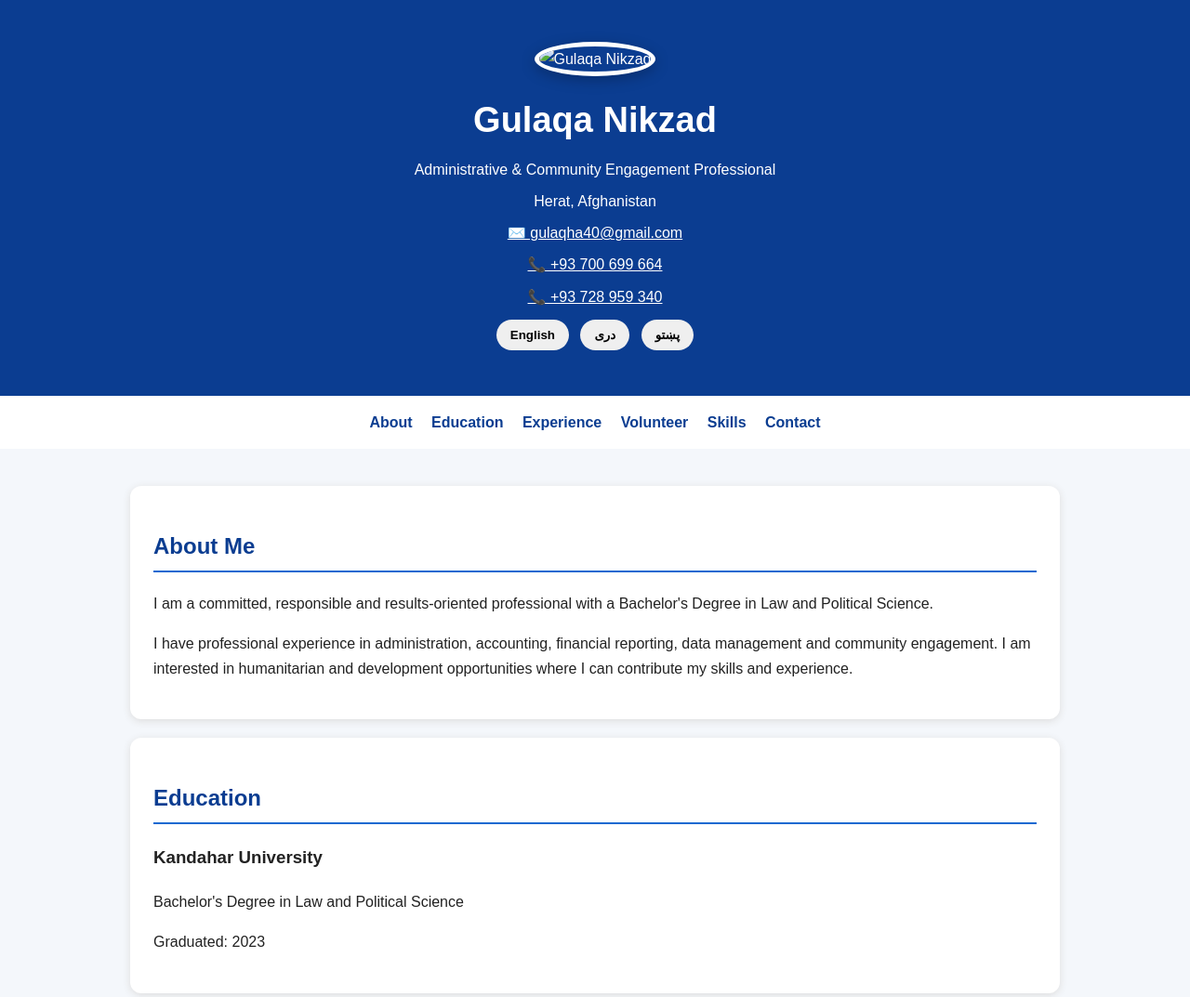
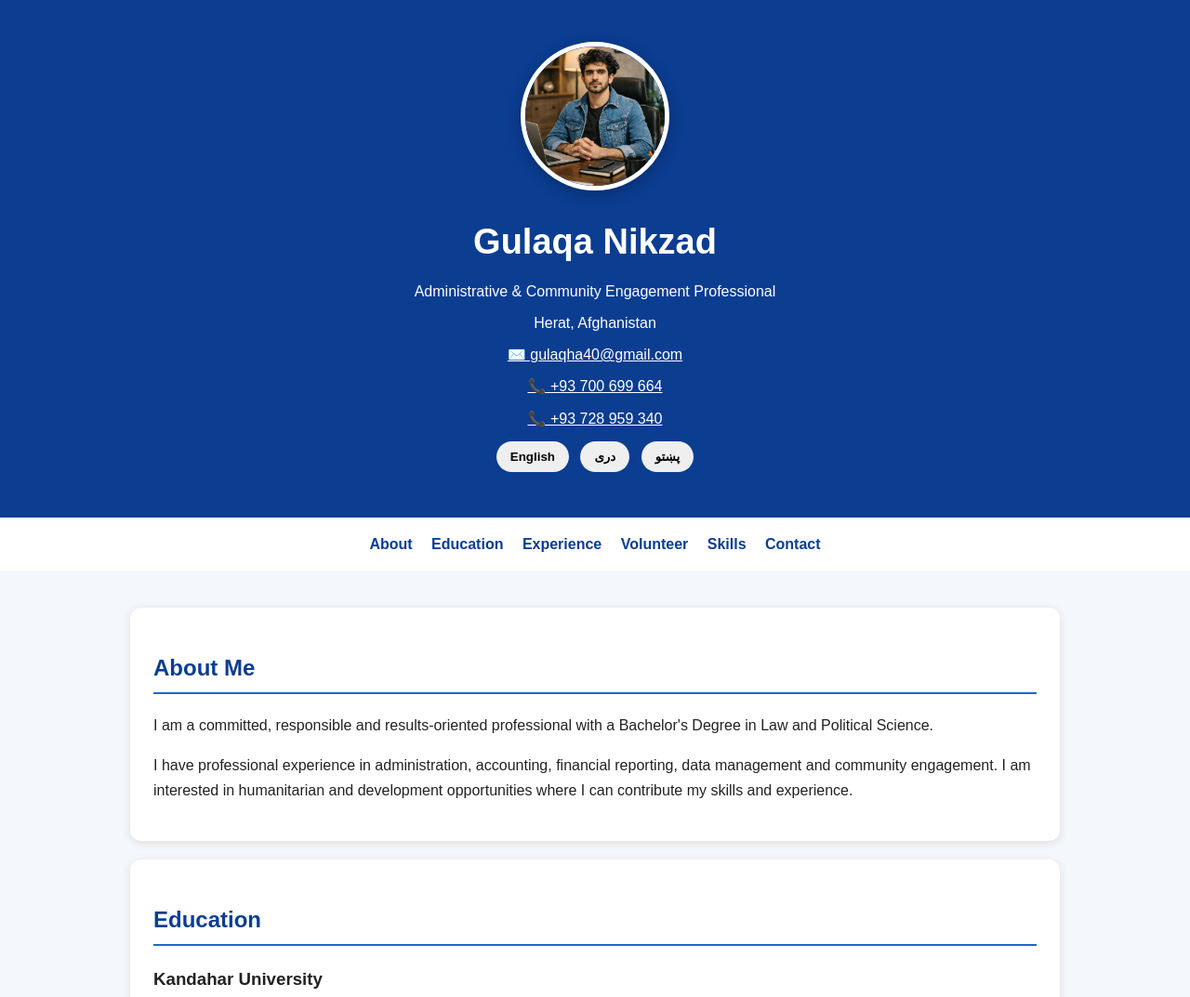
Before and after one commit to gulaqha40-lab/gulaqha40-lab.github.io, a plain HTML site: page index.html in a window 1280 px wide. Shown: the top 1073 px of the page at 93% size. Drawn offline with Linux system fonts and the light colour scheme.

Commit message:
Update index.html

```diff
--- a/index.html
+++ b/index.html
@@ -90,7 +90,7 @@ footer{
 <body>
 
 <header>
- <img src="profile.jpg" alt="Gulaqa Nikzad" class="profile-photo">
+ <img src="profile_photo-1.jpg" alt="Gulaqa Nikzad" class="profile-photo">
 
 <h1 id="name">Gulaqa Nikzad</h1>
 
```
